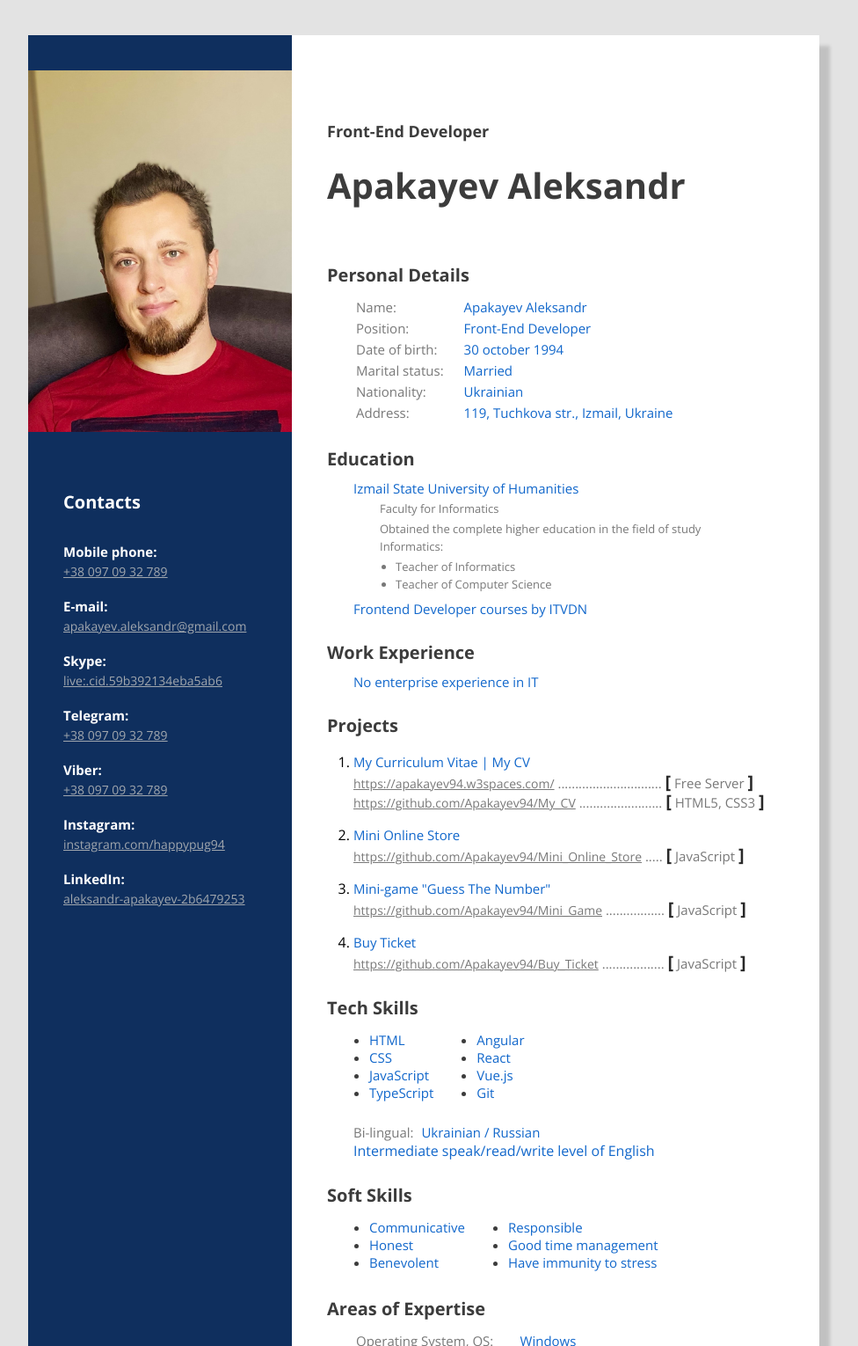
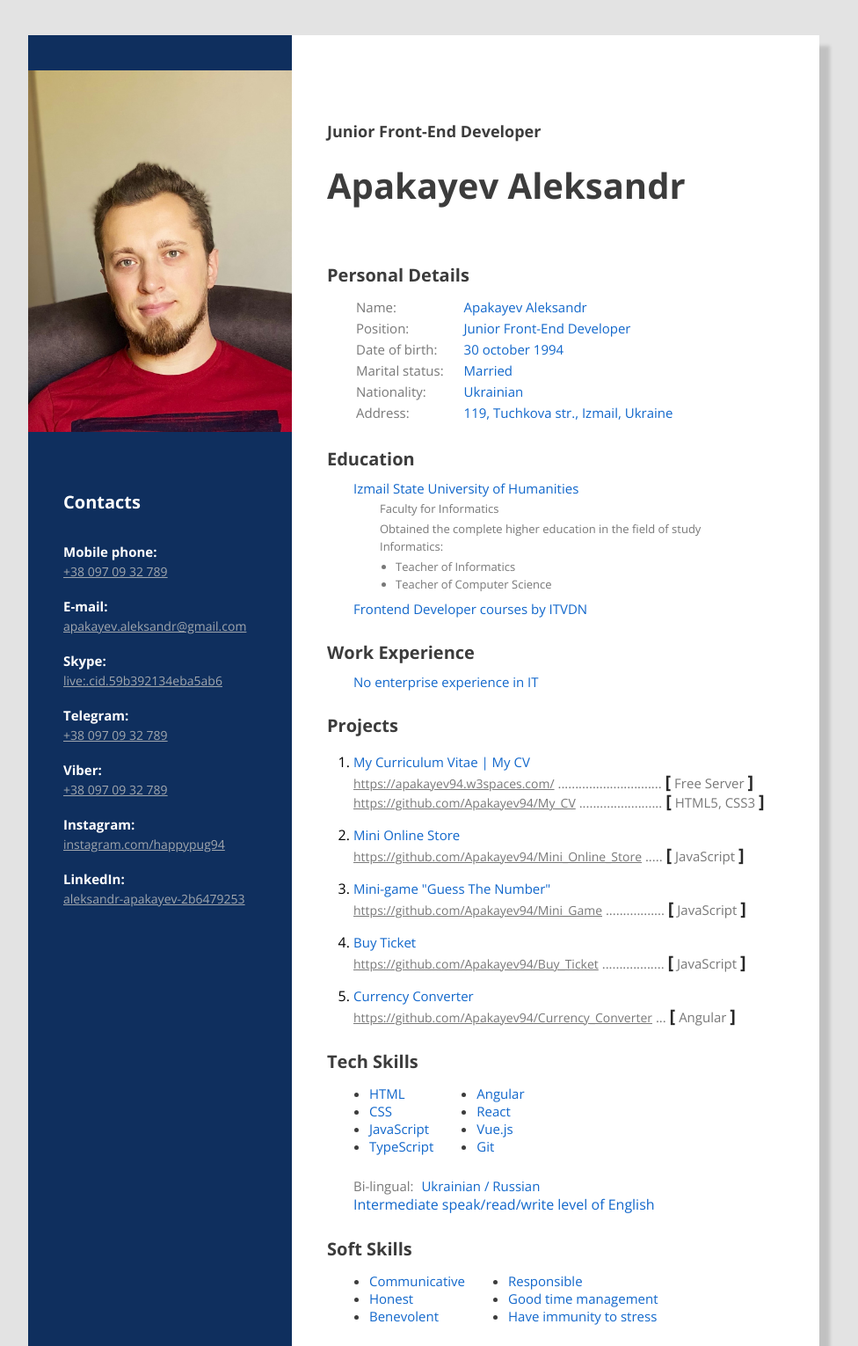
Before and after one commit to Apakayev94/My_CV, a plain HTML site: page index.html in a window 1280 px wide. Shown: the top 1530 px of the page at 88% size, without its empty margins (158-1134 px from the left). Drawn offline with nearby package versions, Linux system fonts and the light colour scheme.

Commit message:
Update CV #1

```diff
--- a/index.html
+++ b/index.html
@@ -13,7 +13,7 @@
     <div class="main-section">
         <div class="section-2">
             <div class="about-me">
-                <h3 class="my-position"><b>Front-End Developer</b></h3>
+                <h3 class="my-position"><b>Junior Front-End Developer</b></h3>
                 <h1 class="my-name">Apakayev Aleksandr</h1>
             </div>
             <div class="personal-details">
@@ -22,7 +22,7 @@
                     <table>
                         <tbody>
                             <tr class="details"> <td>Name:</td> <td class="details-color-blue">Apakayev Aleksandr</td> </tr>
-                            <tr class="details"> <td>Position:</td> <td class="details-color-blue">Front-End Developer</td> </tr>
+                            <tr class="details"> <td>Position:</td> <td class="details-color-blue">Junior Front-End Developer</td> </tr>
                             <tr class="details"> <td>Date of birth:</td> <td class="details-color-blue">30 october 1994</td> </tr>
                             <tr class="details"> <td>Marital status:</td> <td class="details-color-blue">Married</td> </tr>
                             <tr class="details"> <td>Nationality:</td> <td class="details-color-blue">Ukrainian</td> </tr>
@@ -92,6 +92,14 @@
                             <a href="https://github.com/Apakayev94/Buy_Ticket" target="_blank" class="web">https://github.com/Apakayev94/Buy_Ticket</a>
                             ..................
                             <span class="square-bracket">[</span> JavaScript <span class="square-bracket">]</span>
+                        </span>
+                    </li>
+                    <li class="projects-li">
+                        <p class="projects-p-text">Currency Converter</p>
+                        <span class="projects-text-span">
+                            <a href="https://github.com/Apakayev94/Currency_Converter" target="_blank" class="web">https://github.com/Apakayev94/Currency_Converter</a>
+                            ...
+                            <span class="square-bracket">[</span> Angular <span class="square-bracket">]</span>
                         </span>
                     </li>
                 </ol>
--- a/style.css
+++ b/style.css
@@ -5,7 +5,7 @@ body {
 .main-section {
     display: flex;
     flex-direction: row-reverse;
-    height: 1700px;
+    height: 1750px;
     width: 900px;
 
     margin: 40px auto;
@@ -13,14 +13,14 @@ body {
 }
 .section-1 {
     background-color: #0f2f5e;
-    height: 1660px;
+    height: 1710px;
     width: 300px;
     position: absolute;
     left: 0;
     right: 0;
 }
 .section-2 {
-    height: 1660px;
+    height: 1710px;
     background-color: rgb(255, 255, 255);
     position: absolute;
     left: 0;
```
